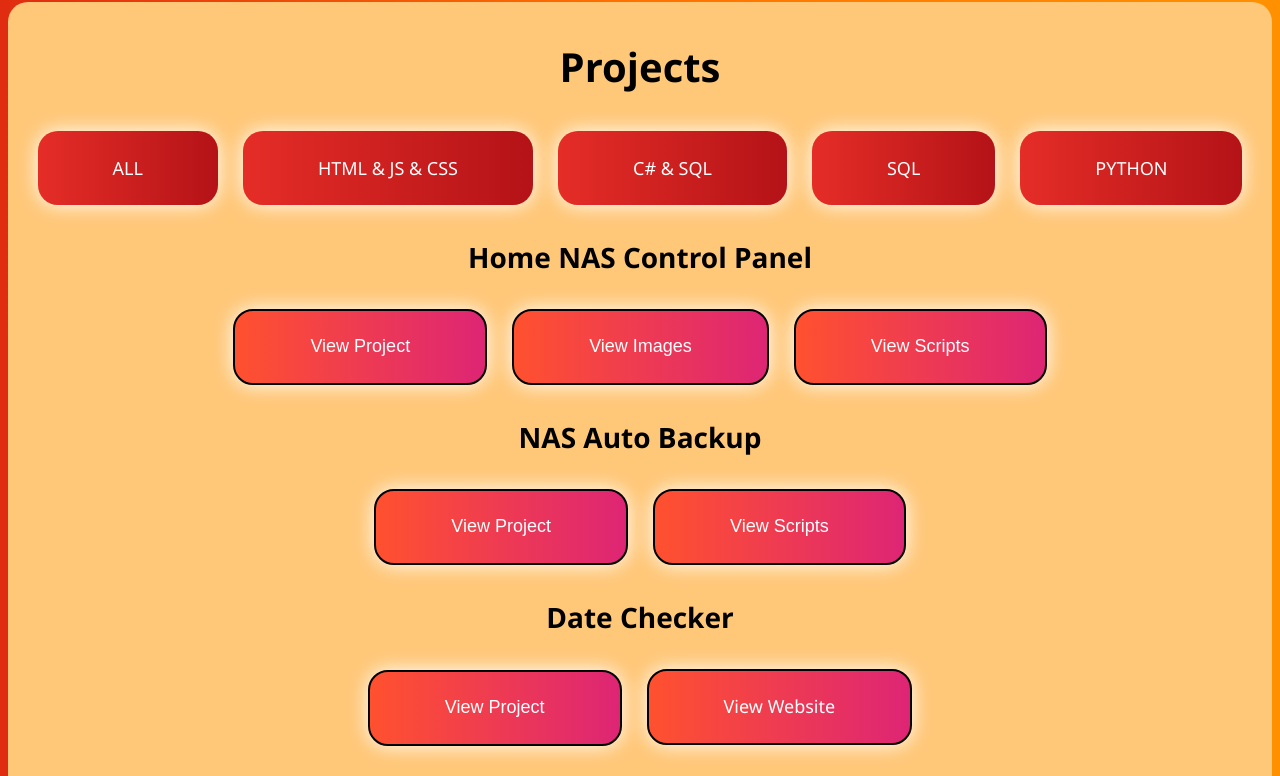
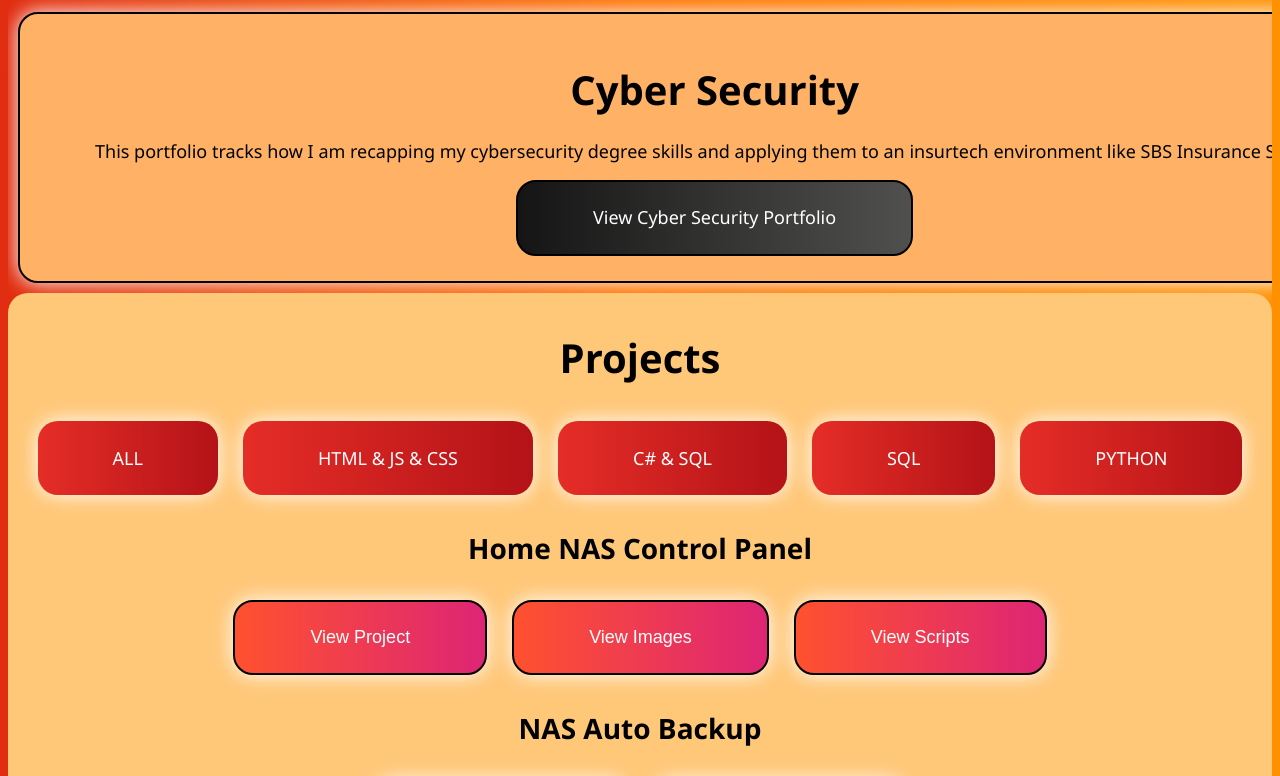
Before and after one commit to JoshuaStone9/Portfolio, a plain HTML site: page index.html in a window 1280 px wide. Shown: the part 1194-1970 px from the top of the page. Drawn offline with Linux system fonts and the light colour scheme.

Commit message:
Adding Cyber Security Section

```diff
--- a/index.html
+++ b/index.html
@@ -38,6 +38,17 @@
             <img src="images/python-icon.png" class="icons" alt="Python Logo">
             <img src="images/Powershell-icon.png" class="icons" alt="Powershell Logo">
         </div>
+    </div>
+
+    <div class="cyberSecurityDiv">
+        <h1>Cyber Security</h1>
+        <p>This portfolio tracks how I am recapping my cybersecurity degree skills and applying
+            them to an insurtech environment like SBS Insurance Services</p>
+
+<a href="https://github.com/JoshuaStone9/Cybersecurity-Recap-Application-Log" id="cyberSecurityPortfolioBtn"
+    class="cyberSecurityBtn" target="_blank" rel="noopener noreferrer">View Cyber Security Portfolio</a>
+
+
     </div>
 
     <div class="projects">
--- a/styles.css
+++ b/styles.css
@@ -166,7 +166,8 @@ body {
 
 .externalProjectsBtn {
     border: black solid 2px;
-    background-image: linear-gradient(to right, #2d9b0c 0%, #4bff63 51%, #ff512f 100%);
+
+background-image: linear-gradient(to right, #0f2027 0%, #203a43 50%, #2c5364 100%);
     font-size: large;
 
     cursor: pointer;
@@ -217,6 +218,65 @@ body {
     filter: saturate(1.05);
     box-shadow: 0 4px 10px rgba(0,0,0,0.25);
 }
+
+.cyberSecurityDiv {
+  border: black solid 2px;
+    background-color: #FFB166;
+
+    font-size: large;
+
+    cursor: pointer;
+
+    text-decoration: none;
+    display:inline-flex;      /* nicer vertical centering */
+    align-items:center;
+    justify-content:center;
+    min-width:140px;          /* keeps them visually even */
+    height:auto;
+    width:auto;               /* important: stop using % widths */
+    line-height:1.2;
+    white-space:nowrap;
+
+    margin: 10px;
+    padding: 25px 75px;
+    text-align: center;
+
+    transition: 0.5s;
+    background-size: 200% auto;
+    color: black;
+    box-shadow: 0 0 20px white;
+    border-radius: 20px;
+    display: inline-block;
+}
+
+.cyberSecurityBtn {
+    border: black solid 2px;
+    background-image: linear-gradient(to right, #151515 0%, #51514f 51%, #ff0000 100%);
+
+    font-size: large;
+
+    cursor: pointer;
+
+    text-decoration: none;
+
+    min-width:140px;          /* keeps them visually even */
+    height:auto;
+    width:auto;               /* important: stop using % widths */
+    line-height:1.2;
+    white-space:nowrap;
+
+    margin: 0px;
+    padding: 25px 75px;
+    text-align: center;
+
+    transition: 0.5s;
+    background-size: 200% auto;
+    color: white;
+
+    border-radius: 20px;
+    display: inline-block;
+}
+
 
 .projectImage {
     width: 100%;
```
